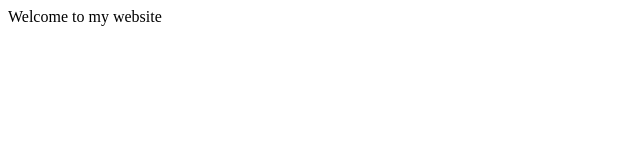
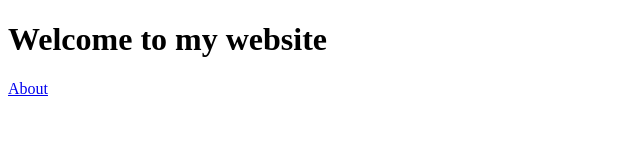
Before and after one commit to LevelUpDevTraining/html-workshop, a plain HTML site: page index.html in a window 1280 px wide. Shown: the whole page, without its empty margins (0-640 px from the left). Drawn offline with Linux system fonts and the light colour scheme.

Commit message:
anchor tags

```diff
--- a/index.html
+++ b/index.html
@@ -1,9 +1,13 @@
 <!DOCTYPE html>
 <html>
-  <head>
-    <title>Welcome</title>
-  </head>
-  <body>
-    Welcome to my website
-  </body>
+
+<head>
+  <title>Welcome</title>
+</head>
+
+<body>
+  <h1>Welcome to my website</h1>
+  <a href="about.html">About</a>
+</body>
+
 </html>
```
Also changed, not shown: about.html (+10 -6 lines).
